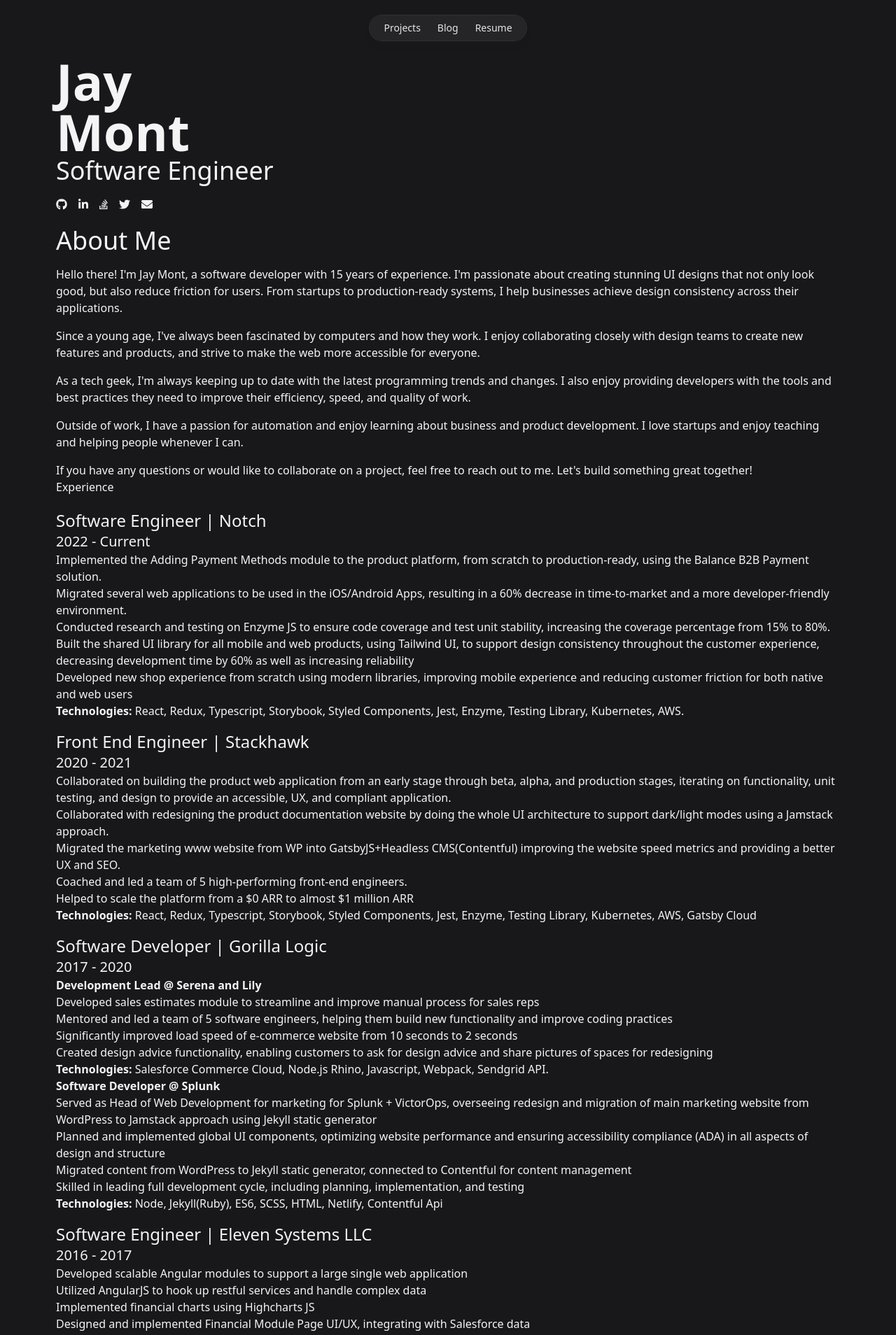
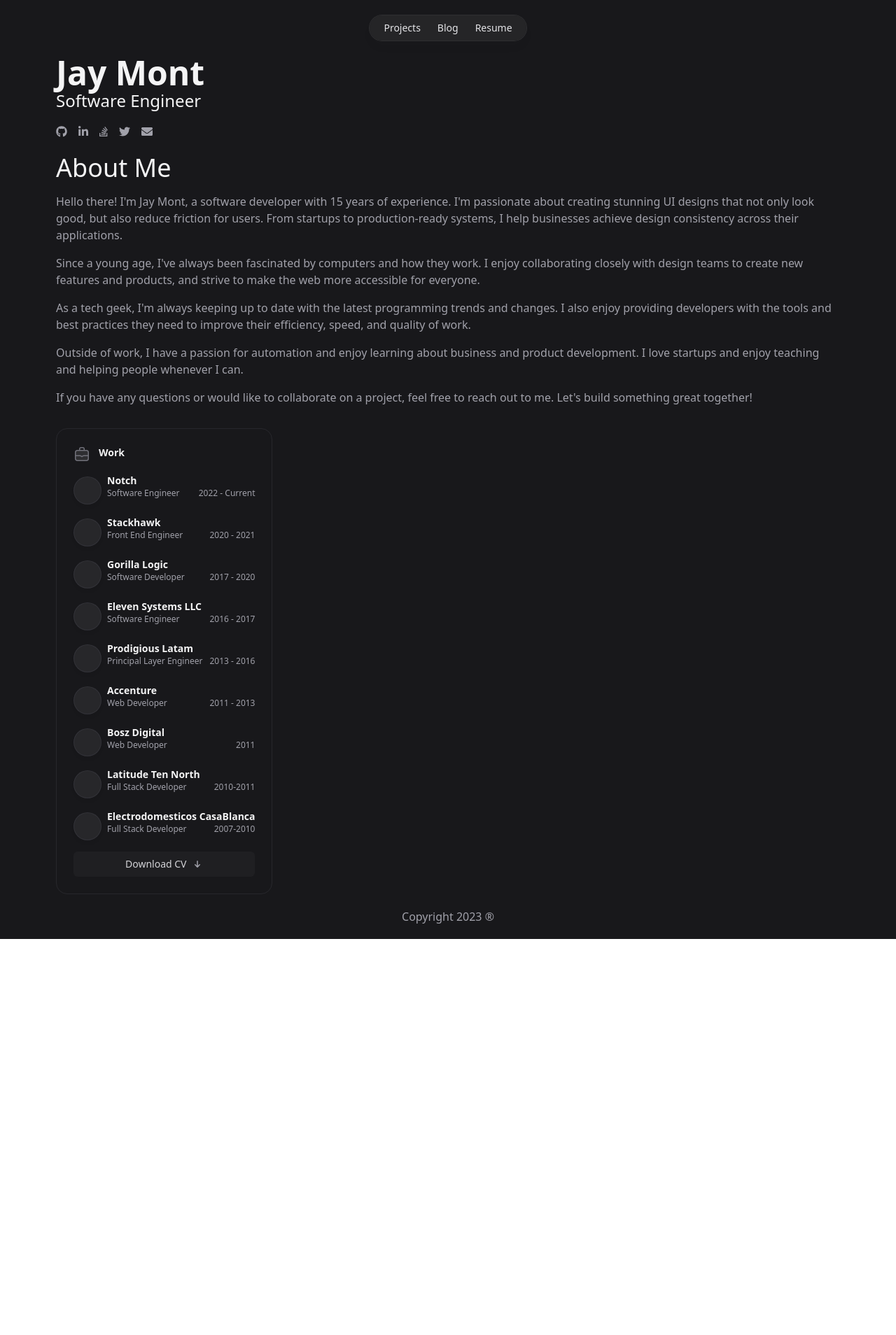
Before and after one commit to jmonterroso/jmonterroso.github.io, a Jekyll site: the page built from index.html, in a window 1280 px wide. Shown: the top 1908 px of the page at 70% size. Built offline with Jekyll 4.4.1, drawn with Linux system fonts in a browser that asks for light colours; nearby versions of some CDN libraries; after the commit the page ends 1342 px from its top, so only the background shows below that; some of the changed text lies outside the part shown.

Commit message:
feat: updating layout

```diff
--- a/_layouts/core.html
+++ b/_layouts/core.html
@@ -15,7 +15,7 @@
     <link rel="apple-touch-icon" sizes="144x144" href="/img/apple-icon-144x144.png">
     <link rel="apple-touch-icon" sizes="152x152" href="/img/apple-icon-152x152.png">
     <link rel="apple-touch-icon" sizes="180x180" href="/img/apple-icon-180x180.png">
-    <link rel="icon" type="image/png" sizes="192x192"  href="/img/android-icon-192x192.png">
+    <link rel="icon" type="image/png" sizes="192x192" href="/img/android-icon-192x192.png">
     <link rel="icon" type="image/png" sizes="32x32" href="/img/favicon-32x32.png">
     <link rel="icon" type="image/png" sizes="96x96" href="/img/favicon-96x96.png">
     <link rel="icon" type="image/png" sizes="16x16" href="/img/favicon-16x16.png">
@@ -25,13 +25,13 @@
     <meta name="theme-color" content="#ffffff">
     {% if page.title %}
     <meta content="{{ page.title }}" property="og:title">
-        <title>{{ page.title  }}</title>
+    <title>{{ page.title }}</title>
     {% elsif layout.title %}
     <meta content="{{ layout.title }}" property="og:title">
-        <title>{{ layout.title  }}</title>
+    <title>{{ layout.title }}</title>
     {% else %}
     <meta content="{{ site.title }}" property="og:title">
-        <title>{{ site.title  }}</title>
+    <title>{{ site.title }}</title>
     {% endif %}
     {% if page.title %}
     <meta content="article" property="og:type">
@@ -39,8 +39,8 @@
     <meta content="website" property="og:type">
     {% endif %}
     {% if page.reading_time %}
-        <meta name="twitter:label1" value="Reading time" />
-        <meta name="twitter:data1" value="{{ page.reading_time }} Read" />
+    <meta name="twitter:label1" value="Reading time"/>
+    <meta name="twitter:data1" value="{{ page.reading_time }} Read"/>
     {% endif %}
     {% if page.description %}
     <meta content="{{ page.description }}" property="og:description">
@@ -77,7 +77,8 @@
     <link rel="stylesheet" href="/dist/output.css">
     <link rel="preconnect" href="https://fonts.googleapis.com">
     <link rel="preconnect" href="https://fonts.gstatic.com" crossorigin>
-    <link href="https://fonts.googleapis.com/css2?family=Arimo:ital,wght@0,400;0,500;0,700;1,400;1,500&family=Open+Sans:wght@300;500;700&display=swap" rel="stylesheet">
+    <link href="https://fonts.googleapis.com/css2?family=Arimo:ital,wght@0,400;0,500;0,700;1,400;1,500&family=Open+Sans:wght@300;500;700&display=swap"
+          rel="stylesheet">
 
 
 </head>
@@ -88,33 +89,30 @@
         {{ content }}
     </main>
 
-    <footer id="footer" class="bg-white border-top py-5 mt-5 text-light">
-        <div class="container">
-            <div class="row text-center text-xs-center text-sm-left text-md-left">
-                <div class="col-xs-12 col-sm-4 col-md-4">
-                </div>
-            </div>
-            <div class="row">
-                <div class="col-xs-12 col-sm-12 col-md-12 mt-2 mt-sm-2 text-center text-black-50">
-                    <p class="fz-16 mb-0">Copyright 2022 &reg;</p>
-                </div>
-                </hr>
-            </div>
-        </div>
+    <footer id="footer" class="h-16 flex items-center justify-center dark:text-zinc-400 text-gray-700 ">
+        <p>Copyright 2023 &reg;</p>
     </footer>
 </div>
 </body>
-<script defer src="https://code.jquery.com/jquery-3.3.1.slim.min.js" integrity="sha384-q8i/X+965DzO0rT7abK41JStQIAqVgRVzpbzo5smXKp4YfRvH+8abtTE1Pi6jizo" crossorigin="anonymous"></script>
-<script defer src="https://cdnjs.cloudflare.com/ajax/libs/popper.js/1.14.3/umd/popper.min.js" integrity="sha384-ZMP7rVo3mIykV+2+9J3UJ46jBk0WLaUAdn689aCwoqbBJiSnjAK/l8WvCWPIPm49" crossorigin="anonymous"></script>
-<script async src="https://stackpath.bootstrapcdn.com/bootstrap/4.1.1/js/bootstrap.min.js" integrity="sha384-smHYKdLADwkXOn1EmN1qk/HfnUcbVRZyYmZ4qpPea6sjB/pTJ0euyQp0Mk8ck+5T" crossorigin="anonymous"></script>
-<script defer src="https://use.fontawesome.com/releases/v5.1.1/js/all.js" integrity="sha384-BtvRZcyfv4r0x/phJt9Y9HhnN5ur1Z+kZbKVgzVBAlQZX4jvAuImlIz+bG7TS00a" crossorigin="anonymous"></script>
+<script defer src="https://code.jquery.com/jquery-3.3.1.slim.min.js"
+        integrity="sha384-q8i/X+965DzO0rT7abK41JStQIAqVgRVzpbzo5smXKp4YfRvH+8abtTE1Pi6jizo"
+        crossorigin="anonymous"></script>
+<script defer src="https://cdnjs.cloudflare.com/ajax/libs/popper.js/1.14.3/umd/popper.min.js"
+        integrity="sha384-ZMP7rVo3mIykV+2+9J3UJ46jBk0WLaUAdn689aCwoqbBJiSnjAK/l8WvCWPIPm49"
+        crossorigin="anonymous"></script>
+<script async src="https://stackpath.bootstrapcdn.com/bootstrap/4.1.1/js/bootstrap.min.js"
+        integrity="sha384-smHYKdLADwkXOn1EmN1qk/HfnUcbVRZyYmZ4qpPea6sjB/pTJ0euyQp0Mk8ck+5T"
+        crossorigin="anonymous"></script>
+<script defer src="https://use.fontawesome.com/releases/v5.1.1/js/all.js"
+        integrity="sha384-BtvRZcyfv4r0x/phJt9Y9HhnN5ur1Z+kZbKVgzVBAlQZX4jvAuImlIz+bG7TS00a"
+        crossorigin="anonymous"></script>
 <script>
-document.addEventListener("DOMContentLoaded", function() {
+    document.addEventListener("DOMContentLoaded", function () {
         var lazyImages = [].slice.call(document.querySelectorAll("img.lazy"));
 
         if ("IntersectionObserver" in window) {
-    let lazyImageObserver = new IntersectionObserver(function(entries, observer) {
-      entries.forEach(function(entry) {
+            let lazyImageObserver = new IntersectionObserver(function (entries, observer) {
+                entries.forEach(function (entry) {
                     if (entry.isIntersecting) {
                         let lazyImage = entry.target;
                         lazyImage.src = lazyImage.dataset.src;
@@ -125,7 +123,7 @@ document.addEventListener("DOMContentLoaded", function() {
                 });
             });
 
-    lazyImages.forEach(function(lazyImage) {
+            lazyImages.forEach(function (lazyImage) {
                 lazyImageObserver.observe(lazyImage);
             });
         } else {
@@ -138,13 +136,15 @@ document.addEventListener("DOMContentLoaded", function() {
 <script src="https://www.googletagmanager.com/gtag/js?id=UA-50836555-1" async></script>
 <script defer>
     window.dataLayer = window.dataLayer || [];
-    function gtag(){dataLayer.push(arguments);}
+
+    function gtag() {
+        dataLayer.push(arguments);
+    }
+
     gtag('js', new Date());
 
     gtag('config', 'UA-50836555-1');
 </script>
 
 
-
-
 </html>
--- a/dist/output.css
+++ b/dist/output.css
@@ -554,6 +554,10 @@ video {
   position: static;
 }
 
+.relative {
+  position: relative;
+}
+
 .mx-auto {
   margin-left: auto;
   margin-right: auto;
@@ -606,8 +610,32 @@ video {
   margin-top: auto;
 }
 
+.mt-1 {
+  margin-top: 0.25rem;
+}
+
+.ml-3 {
+  margin-left: 0.75rem;
+}
+
+.mt-6 {
+  margin-top: 1.5rem;
+}
+
+.mt-16 {
+  margin-top: 4rem;
+}
+
+.mt-8 {
+  margin-top: 2rem;
+}
+
 .flex {
   display: flex;
+}
+
+.inline-flex {
+  display: inline-flex;
 }
 
 .table {
@@ -622,6 +650,46 @@ video {
   height: 5rem;
 }
 
+.h-40 {
+  height: 10rem;
+}
+
+.h-16 {
+  height: 4rem;
+}
+
+.h-10 {
+  height: 2.5rem;
+}
+
+.h-6 {
+  height: 1.5rem;
+}
+
+.h-4 {
+  height: 1rem;
+}
+
+.w-10 {
+  width: 2.5rem;
+}
+
+.w-6 {
+  width: 1.5rem;
+}
+
+.w-4 {
+  width: 1rem;
+}
+
+.w-full {
+  width: 100%;
+}
+
+.flex-none {
+  flex: none;
+}
+
 .flex-col {
   flex-direction: column;
 }
@@ -630,12 +698,24 @@ video {
   align-items: center;
 }
 
+.justify-center {
+  justify-content: center;
+}
+
+.justify-between {
+  justify-content: space-between;
+}
+
 .gap-4 {
   gap: 1rem;
 }
 
 .gap-6 {
   gap: 1.5rem;
+}
+
+.gap-2 {
+  gap: 0.5rem;
 }
 
 .space-y-4 > :not([hidden]) ~ :not([hidden]) {
@@ -648,6 +728,23 @@ video {
   border-radius: 9999px;
 }
 
+.rounded-2xl {
+  border-radius: 1rem;
+}
+
+.rounded-md {
+  border-radius: 0.375rem;
+}
+
+.border {
+  border-width: 1px;
+}
+
+.border-zinc-100 {
+  --tw-border-opacity: 1;
+  border-color: rgb(244 244 245 / var(--tw-border-opacity));
+}
+
 .bg-white {
   --tw-bg-opacity: 1;
   background-color: rgb(255 255 255 / var(--tw-bg-opacity));
@@ -655,6 +752,23 @@ video {
 
 .bg-white\/90 {
   background-color: rgb(255 255 255 / 0.9);
+}
+
+.bg-zinc-50 {
+  --tw-bg-opacity: 1;
+  background-color: rgb(250 250 250 / var(--tw-bg-opacity));
+}
+
+.fill-zinc-100 {
+  fill: #f4f4f5;
+}
+
+.stroke-zinc-400 {
+  stroke: #a1a1aa;
+}
+
+.p-6 {
+  padding: 1.5rem;
 }
 
 .px-5 {
@@ -670,6 +784,11 @@ video {
 .py-5 {
   padding-top: 1.25rem;
   padding-bottom: 1.25rem;
+}
+
+.px-3 {
+  padding-left: 0.75rem;
+  padding-right: 0.75rem;
 }
 
 .text-left {
@@ -705,6 +824,21 @@ video {
   line-height: 1.75rem;
 }
 
+.text-base {
+  font-size: 1rem;
+  line-height: 1.5rem;
+}
+
+.text-5xl {
+  font-size: 3rem;
+  line-height: 1;
+}
+
+.text-xs {
+  font-size: 0.75rem;
+  line-height: 1rem;
+}
+
 .font-bold {
   font-weight: 700;
 }
@@ -715,6 +849,10 @@ video {
 
 .font-normal {
   font-weight: 400;
+}
+
+.font-semibold {
+  font-weight: 600;
 }
 
 .text-zinc-800 {
@@ -732,15 +870,30 @@ video {
   color: rgb(55 65 81 / var(--tw-text-opacity));
 }
 
+.text-zinc-900 {
+  --tw-text-opacity: 1;
+  color: rgb(24 24 27 / var(--tw-text-opacity));
+}
+
 .shadow-lg {
   --tw-shadow: 0 10px 15px -3px rgb(0 0 0 / 0.1), 0 4px 6px -4px rgb(0 0 0 / 0.1);
   --tw-shadow-colored: 0 10px 15px -3px var(--tw-shadow-color), 0 4px 6px -4px var(--tw-shadow-color);
   box-shadow: var(--tw-ring-offset-shadow, 0 0 #0000), var(--tw-ring-shadow, 0 0 #0000), var(--tw-shadow);
 }
 
+.shadow-md {
+  --tw-shadow: 0 4px 6px -1px rgb(0 0 0 / 0.1), 0 2px 4px -2px rgb(0 0 0 / 0.1);
+  --tw-shadow-colored: 0 4px 6px -1px var(--tw-shadow-color), 0 2px 4px -2px var(--tw-shadow-color);
+  box-shadow: var(--tw-ring-offset-shadow, 0 0 #0000), var(--tw-ring-shadow, 0 0 #0000), var(--tw-shadow);
+}
+
 .shadow-zinc-800\/5 {
   --tw-shadow-color: rgb(39 39 42 / 0.05);
   --tw-shadow: var(--tw-shadow-colored);
+}
+
+.outline-offset-2 {
+  outline-offset: 2px;
 }
 
 .ring-1 {
@@ -759,6 +912,48 @@ video {
           backdrop-filter: var(--tw-backdrop-blur) var(--tw-backdrop-brightness) var(--tw-backdrop-contrast) var(--tw-backdrop-grayscale) var(--tw-backdrop-hue-rotate) var(--tw-backdrop-invert) var(--tw-backdrop-opacity) var(--tw-backdrop-saturate) var(--tw-backdrop-sepia);
 }
 
+.transition {
+  transition-property: color, background-color, border-color, text-decoration-color, fill, stroke, opacity, box-shadow, transform, filter, -webkit-backdrop-filter;
+  transition-property: color, background-color, border-color, text-decoration-color, fill, stroke, opacity, box-shadow, transform, filter, backdrop-filter;
+  transition-property: color, background-color, border-color, text-decoration-color, fill, stroke, opacity, box-shadow, transform, filter, backdrop-filter, -webkit-backdrop-filter;
+  transition-timing-function: cubic-bezier(0.4, 0, 0.2, 1);
+  transition-duration: 150ms;
+}
+
+.hover\:bg-zinc-100:hover {
+  --tw-bg-opacity: 1;
+  background-color: rgb(244 244 245 / var(--tw-bg-opacity));
+}
+
+.active\:bg-zinc-100:active {
+  --tw-bg-opacity: 1;
+  background-color: rgb(244 244 245 / var(--tw-bg-opacity));
+}
+
+.active\:text-zinc-900\/60:active {
+  color: rgb(24 24 27 / 0.6);
+}
+
+.active\:transition-none:active {
+  transition-property: none;
+}
+
+.group:active .group-active\:stroke-zinc-600 {
+  stroke: #52525b;
+}
+
+:is(.dark .dark\:border) {
+  border-width: 1px;
+}
+
+:is(.dark .dark\:border-zinc-700\/40) {
+  border-color: rgb(63 63 70 / 0.4);
+}
+
+:is(.dark .dark\:border-zinc-700\/50) {
+  border-color: rgb(63 63 70 / 0.5);
+}
+
 :is(.dark .dark\:bg-zinc-800\/90) {
   background-color: rgb(39 39 42 / 0.9);
 }
@@ -766,6 +961,23 @@ video {
 :is(.dark .dark\:bg-zinc-900) {
   --tw-bg-opacity: 1;
   background-color: rgb(24 24 27 / var(--tw-bg-opacity));
+}
+
+:is(.dark .dark\:bg-zinc-800) {
+  --tw-bg-opacity: 1;
+  background-color: rgb(39 39 42 / var(--tw-bg-opacity));
+}
+
+:is(.dark .dark\:bg-zinc-800\/50) {
+  background-color: rgb(39 39 42 / 0.5);
+}
+
+:is(.dark .dark\:fill-zinc-100\/10) {
+  fill: rgb(244 244 245 / 0.1);
+}
+
+:is(.dark .dark\:stroke-zinc-500) {
+  stroke: #71717a;
 }
 
 :is(.dark .dark\:text-zinc-200) {
@@ -783,8 +995,50 @@ video {
   color: rgb(161 161 170 / var(--tw-text-opacity));
 }
 
+:is(.dark .dark\:text-gray-400) {
+  --tw-text-opacity: 1;
+  color: rgb(156 163 175 / var(--tw-text-opacity));
+}
+
+:is(.dark .dark\:text-zinc-300) {
+  --tw-text-opacity: 1;
+  color: rgb(212 212 216 / var(--tw-text-opacity));
+}
+
+:is(.dark .dark\:ring-0) {
+  --tw-ring-offset-shadow: var(--tw-ring-inset) 0 0 0 var(--tw-ring-offset-width) var(--tw-ring-offset-color);
+  --tw-ring-shadow: var(--tw-ring-inset) 0 0 0 calc(0px + var(--tw-ring-offset-width)) var(--tw-ring-color);
+  box-shadow: var(--tw-ring-offset-shadow), var(--tw-ring-shadow), var(--tw-shadow, 0 0 #0000);
+}
+
 :is(.dark .dark\:ring-white\/10) {
   --tw-ring-color: rgb(255 255 255 / 0.1);
+}
+
+:is(.dark .dark\:hover\:bg-zinc-800:hover) {
+  --tw-bg-opacity: 1;
+  background-color: rgb(39 39 42 / var(--tw-bg-opacity));
+}
+
+:is(.dark .dark\:hover\:text-zinc-50:hover) {
+  --tw-text-opacity: 1;
+  color: rgb(250 250 250 / var(--tw-text-opacity));
+}
+
+:is(.dark .dark\:active\:bg-zinc-800\/50:active) {
+  background-color: rgb(39 39 42 / 0.5);
+}
+
+:is(.dark .dark\:active\:text-zinc-50\/70:active) {
+  color: rgb(250 250 250 / 0.7);
+}
+
+:is(.dark .group:hover .dark\:group-hover\:stroke-zinc-50) {
+  stroke: #fafafa;
+}
+
+:is(.dark .group:active .dark\:group-active\:stroke-zinc-50) {
+  stroke: #fafafa;
 }
 
 @media (min-width: 1024px) {
--- a/index.html
+++ b/index.html
@@ -10,9 +10,9 @@ active: home
     <div class="container text-center">
         <div class="row">
             <div class="col-12 text-left">
-                <h1 class="text-7xl  font-bold">Jay <br/>Mont </h1>
-                <h2 class="text-4xl">Software Engineer</h2>
-                <div class="flex gap-4 mt-4">
+                <h1 class="text-5xl  font-bold">Jay Mont </h1>
+                <h2 class="text-2xl">Software Engineer</h2>
+                <div class="flex gap-4 mt-4 dark:text-zinc-400">
                     <a aria-label="Github Profile" href="https://github.com/{{ site.github_username }}"
                        rel="noreferrer noopener" target="_blank"><i class="fab fa-github"></i></a> <a
                         aria-label="LinkedIn Profile" href="https://www.linkedin.com/in/{{ site.linkedin_username }}"
@@ -34,13 +34,15 @@ active: home
 <section class="mt-5" id="about-me">
     <div class="row">
 
-        <div >
+        <div>
             <h2 class="text-4xl font-medium mb-4">About Me</h2>
-            <div class=" flex flex-col gap-4">
+            <div class=" flex flex-col gap-4 dark:text-zinc-400">
                 <p>
                     Hello there! I'm Jay Mont, a software developer with 15 years of experience. I'm passionate about
-                creating stunning UI designs that not only look good, but also reduce friction for users. From startups
-                to production-ready systems, I help businesses achieve design consistency across their applications.</p>
+                    creating stunning UI designs that not only look good, but also reduce friction for users. From
+                    startups
+                    to production-ready systems, I help businesses achieve design consistency across their
+                    applications.</p>
 
                 <p>Since a young age, I've always been fascinated by computers and how they work. I enjoy collaborating
                     closely with design teams to create new features and products, and strive to make the web more
@@ -62,29 +64,36 @@ active: home
     </div>
 </section>
 
-<section id="experience">
-    <div class="row">
-        <div class="col-12">
-            <h3 class="section-title fz-32 text-left font-weight-light  text-uppercase mb-5">Experience</h3>
+<section id="experience" class="mt-8">
+    <div class="flex">
+
+        <div class="space-y-4 rounded-2xl border border-zinc-100 p-6 dark:border-zinc-700/40">
+            <h2 class="flex text-sm font-semibold text-zinc-900 dark:text-zinc-100">
+                <svg viewBox="0 0 24 24" fill="none" stroke-width="1.5" stroke-linecap="round" stroke-linejoin="round"
+                     aria-hidden="true" class="h-6 w-6 flex-none">
+                    <path d="M2.75 9.75a3 3 0 0 1 3-3h12.5a3 3 0 0 1 3 3v8.5a3 3 0 0 1-3 3H5.75a3 3 0 0 1-3-3v-8.5Z"
+                          class="fill-zinc-100 stroke-zinc-400 dark:fill-zinc-100/10 dark:stroke-zinc-500"></path>
+                    <path d="M3 14.25h6.249c.484 0 .952-.002 1.316.319l.777.682a.996.996 0 0 0 1.316 0l.777-.682c.364-.32.832-.319 1.316-.319H21M8.75 6.5V4.75a2 2 0 0 1 2-2h2.5a2 2 0 0 1 2 2V6.5"
+                          class="stroke-zinc-400 dark:stroke-zinc-500"></path>
+                </svg>
+                <span class="ml-3">Work</span></h2>
+            {% assign jobs = (site.experience | sort: 'date') | reverse %}
+            {% for job in jobs %}
+            <div class="flex gap-2">
+                <div class="relative mt-1 flex h-10 w-10 flex-none items-center justify-center rounded-full shadow-md shadow-zinc-800/5 ring-1 ring-zinc-900/5 dark:border dark:border-zinc-700/50 dark:bg-zinc-800 dark:ring-0"></div>
+                <div class="w-full">
+                    <h4 class=" text-sm font-bold">{{job.company}}</h4>
+                    <div class="flex items-center justify-between text-xs">
+                        <div class=" dark:text-zinc-400">{{job.position }}</div>
+                        <div class=" dark:text-zinc-400">{{job.period}}</div>
                     </div>
                 </div>
-
-    <div class="space-y-4">
-    {% assign jobs = (site.experience | sort: 'date') | reverse %}
-    {% for job in jobs %}
-
-        <div>
-            <div class="">
-                <div class="">
-                    <h4 class="text-2xl">{{job.position }} | {{job.company}}</h4>
-                </div>
-                <div class="text-xl">{{job.period}}</div>
-            </div>
-            {{job.content | markdownify}}
             </div>
 
 
             {% endfor %}
+            <a class="inline-flex items-center gap-2 justify-center rounded-md py-2 px-3 text-sm outline-offset-2 transition active:transition-none bg-zinc-50 font-medium text-zinc-900 hover:bg-zinc-100 active:bg-zinc-100 active:text-zinc-900/60 dark:bg-zinc-800/50 dark:text-zinc-300 dark:hover:bg-zinc-800 dark:hover:text-zinc-50 dark:active:bg-zinc-800/50 dark:active:text-zinc-50/70 group mt-6 w-full" href="/#">Download CV<svg viewBox="0 0 16 16" fill="none" aria-hidden="true" class="h-4 w-4 stroke-zinc-400 transition group-active:stroke-zinc-600 dark:group-hover:stroke-zinc-50 dark:group-active:stroke-zinc-50"><path d="M4.75 8.75 8 12.25m0 0 3.25-3.5M8 12.25v-8.5" stroke-width="1.5" stroke-linecap="round" stroke-linejoin="round"></path></svg></a>
+        </div>
     </div>
 
 </section>
```
Also changed, not shown: _experience/prodigious-latam.md (+1 -1 lines). Lines whose indentation alone changed are shown as unchanged.
